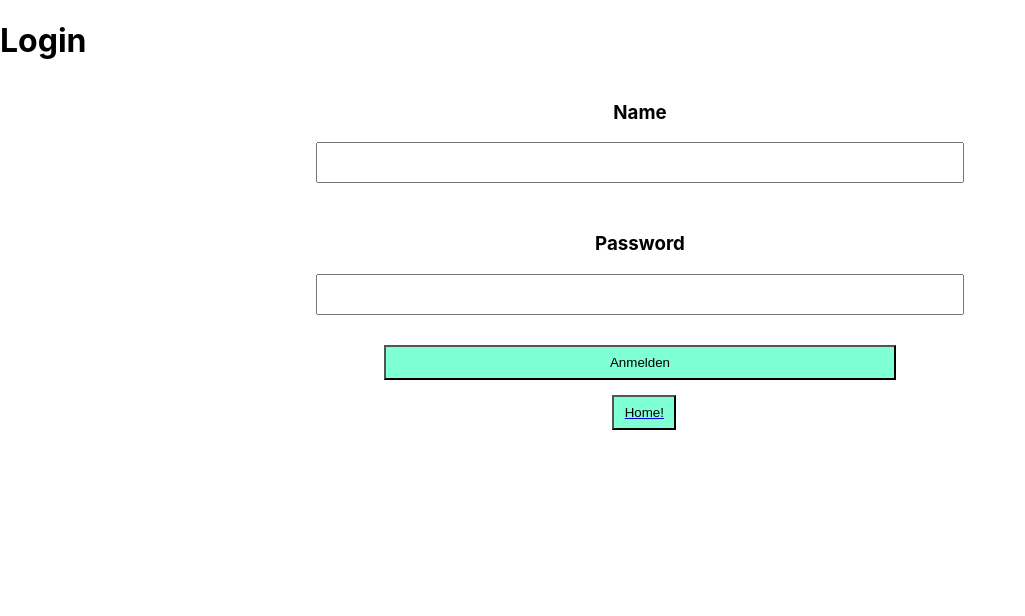
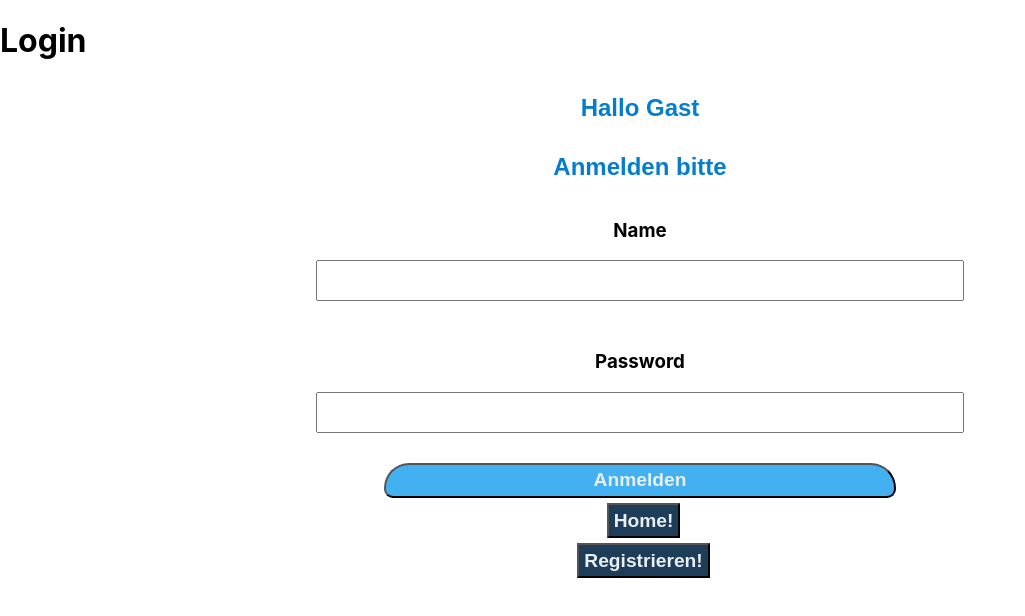
Before and after one commit to jbaltres/learning-auth, a React (Create React App) app in the folder client/auth/: page /login in a window 1280 px wide. Shown: the top 616 px of the page, without its empty margins (0-1025 px from the left). Built offline with nearby package versions, Linux system fonts and the light colour scheme.

Commit message:
Solving problem, that user gets redirected to update route, after User authenticated right in FE

```diff
--- a/client/auth/src/App.css
+++ b/client/auth/src/App.css
@@ -17,14 +17,18 @@
 .FormButton {
   height: 35px;
   width: 40%;
-  background-color: aquamarine;
+  background-color: #43b0f1;
   align-self: center;
+  border-radius: 25px 25px 9px 9px;
+  color: #e8eef1;
+  font-weight: bold;
+  font-size: 1.2em;
 }
 
 .FormButton2 {
   height: 35px;
   width: 75%;
-  background-color: aquamarine;
+  background-color: #e8eef1;
   align-self: center;
   margin: 15px;
   display: block;
@@ -32,7 +36,8 @@
 
 .FormButton:hover {
   cursor: pointer;
-  background-color: bisque;
+  background-color: #1e3d58;
+  color: #43b0f1;
 }
 
 .FormButton2:hover {
@@ -135,6 +140,14 @@
   margin-top: 5px;
 }
 
+.AuthButtonsRegisterForm:hover {
+  cursor: pointer;
+  background-color: bisque;
+  color: #1e3d58;
+  font-size: 1.5em;
+  padding: 5px;
+}
+
 .Successregistration {
   display: flex;
   justify-content: center;
@@ -155,3 +168,22 @@
   display: flex;
   justify-content: center;
 }
+
+.Greeting {
+  display: flex;
+  justify-content: center;
+  height: 35px;
+  width: 50%;
+  color: #057dcd;
+  font-family: fantasy;
+  align-self: center;
+  font-weight: bold;
+  padding: 7px;
+  margin: 5px 0px;
+}
+
+.Greeting_Wrapper {
+  display: flex;
+  justify-content: center;
+  flex-direction: column;
+}
--- a/client/auth/src/components/Home.js
+++ b/client/auth/src/components/Home.js
@@ -24,7 +24,6 @@ function Home() {
     let greeting = false;
     let greetingName = ""
 
-
       if(greeting){
         greetingName = "User"
       }
@@ -45,7 +44,7 @@ function Home() {
       <br/>
       <Link to="/login">
        <button className="AuthButtons" type="button">
-          Anmelden!
+          Login!
        </button>
       </Link>
       <Link to="/register">
--- a/client/auth/src/components/Login.js
+++ b/client/auth/src/components/Login.js
@@ -1,13 +1,12 @@
 import {useState} from "react";
 import Axios from "axios";
-import {Link} from "react-router-dom";
-
+import {useHistory,Link} from "react-router-dom";
 
 function Login() {
 
   const [name,setName] = useState("");
   const [password,setPassword] = useState("");
-  const [loginState,setLoginState] = useState("");
+
 
 
   const checkCredentials = () => {
@@ -18,19 +17,45 @@ function Login() {
         }).then((response) => {
         setLoginState(response.data)
         console.log("Front End: getSpecificUser: response Data: "+ response.data)
+        console.log("THIS IS"+response.data[0].name)
+        if (response.data[0].name === name){
+          console.log("Gut digga")
+        }
+        else{
+          console.log("Du Schwachkopf!")
+        }
+        if (response.data[0].name === name){
+        setTimeout(() => {
+            routeTo();
+          },5000);
+          }
+          else{
+            console.log("Es konnte nicht redirected werden!")
+          }
 
         });
 
       }
 
-      let loginMessage = ""
-      switch (loginState){
-        case "":
+      const [loginState,setLoginState] = useState([{name: "Gast"}]);
+
+      let history = useHistory();
+
+      function routeTo() {
+        history.push("/update");
+      }
+
+
+
+      let loginMessage = "Keine Anmeldung vorhanden"
+      switch (true){
+        case (loginState[0].name === "Gast") :
+          loginMessage = "Anmelden bitte"
           break;
-        case "Success":
+        case (loginState !== "Fail") :
           loginMessage = "Sie wurden erfolgreich eingeloggt!"
           break;
-        case "Fail":
+        case loginState === "Fail" :
           loginMessage = "Die Anmeldung ist fehlgeschlagen"
           break;
         default:
@@ -41,7 +66,10 @@ function Login() {
   return (
     <>
     <h1>Login</h1>
-    {loginMessage}
+    <div className="Greeting_Wrapper">
+    <h2 className="Greeting">Hallo {loginState[0].name == null ? "Gast" : loginState[0].name}</h2>
+    <h2 className="Greeting">{loginMessage}</h2>
+    </div>
     <div className="App">
       <div className="Form">
       <h3>Name</h3>
@@ -51,8 +79,13 @@ function Login() {
 
         <button className="FormButton" onClick={() => checkCredentials()}>Anmelden</button>
       <Link to="/">
-       <button className="FormButton2" type="button">
+       <button className="AuthButtonsRegisterForm" type="button">
           Home!
+       </button>
+      </Link>
+      <Link to="/register">
+       <button className="AuthButtonsRegisterForm" type="button">
+          Registrieren!
        </button>
       </Link>
       </div>
```
Also changed, not shown: 1 other file (tests, documents, lock files or other folders).
